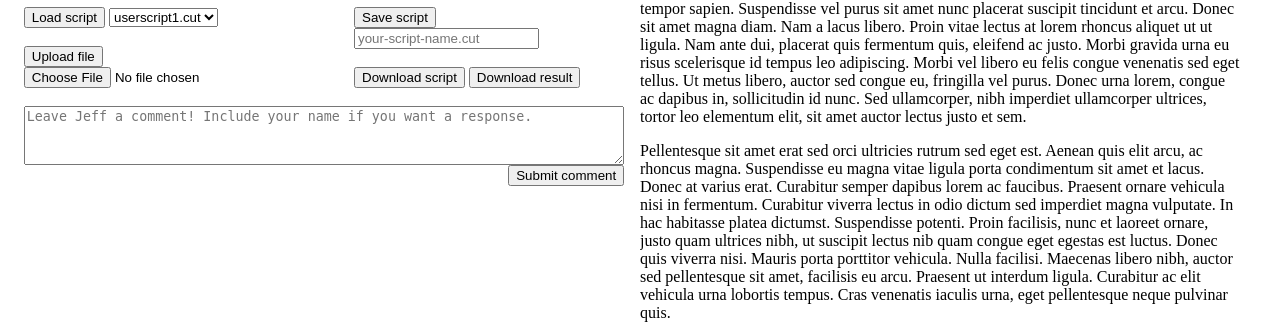
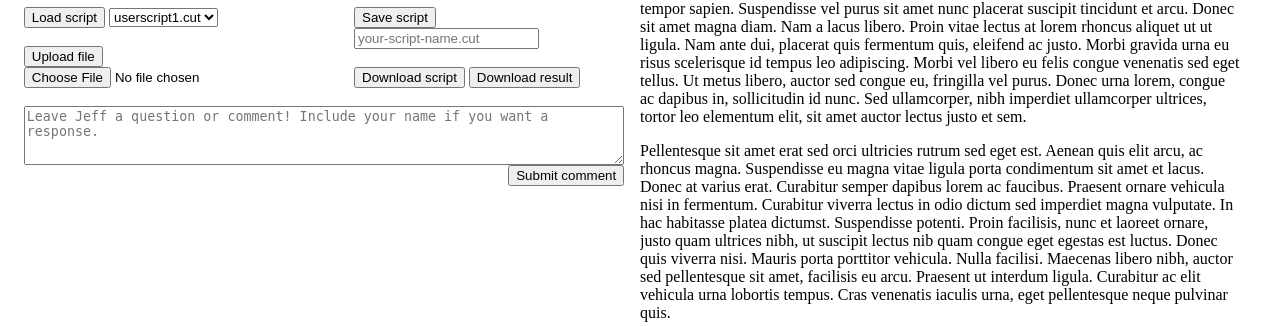
Before and after one commit to jefdaj/ortholang-demo, a Python web app: template templates/index.html in a window 1280 px wide. Shown: the part 909-1235 px from the top of the page. Run offline with Jinja, Linux system fonts and the light colour scheme; the template is opened without the code that fills it, so the values that code supplies are empty.

Commit message:
minor changes

```diff
--- a/static/index.js
+++ b/static/index.js
@@ -32,7 +32,7 @@ $(document).ready(function(){
 	$('#commentbutton').on('click', function() {
 		socket.emit('comment', $('#commentfield').val());
 		$('#commentfield').val('')
-		$('#commentfield').attr("placeholder", "Comment submitted. You can do it again if you want.")
+		$('#commentfield').attr("placeholder", "Comment submitted. Leave another one if you want.")
 		// TODO can I set the placeholder to say comment recieved?
 	});
 
--- a/templates/index.html
+++ b/templates/index.html
@@ -69,7 +69,7 @@
 				<br/>
 
 				<div>
-						<textarea id="commentfield" placeholder="Leave Jeff a comment! Include your name if you want a response." style="width:100%; height: 5%; expand: vertical; resize: vertical; float: left;"></textarea>
+						<textarea id="commentfield" placeholder="Leave Jeff a question or comment! Include your name if you want a response." style="width:100%; height: 5%; expand: vertical; resize: vertical; float: left;"></textarea>
 						<button id="commentbutton" style="float: right;">Submit comment</button>
 				</div>
 			</div>
```
Also changed, not shown: readme.md.
